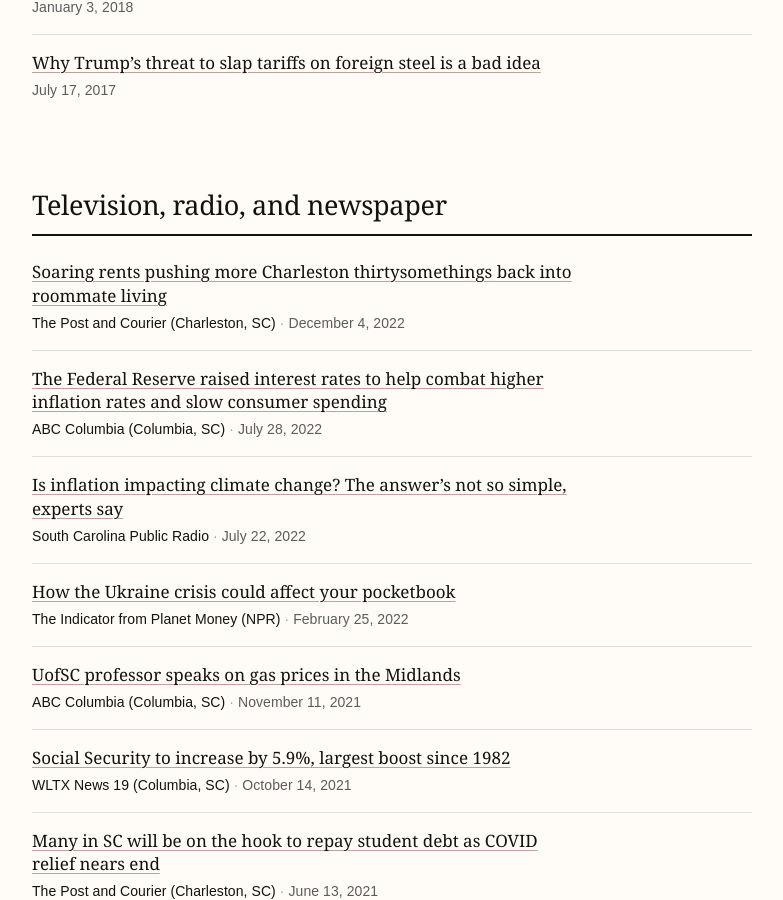
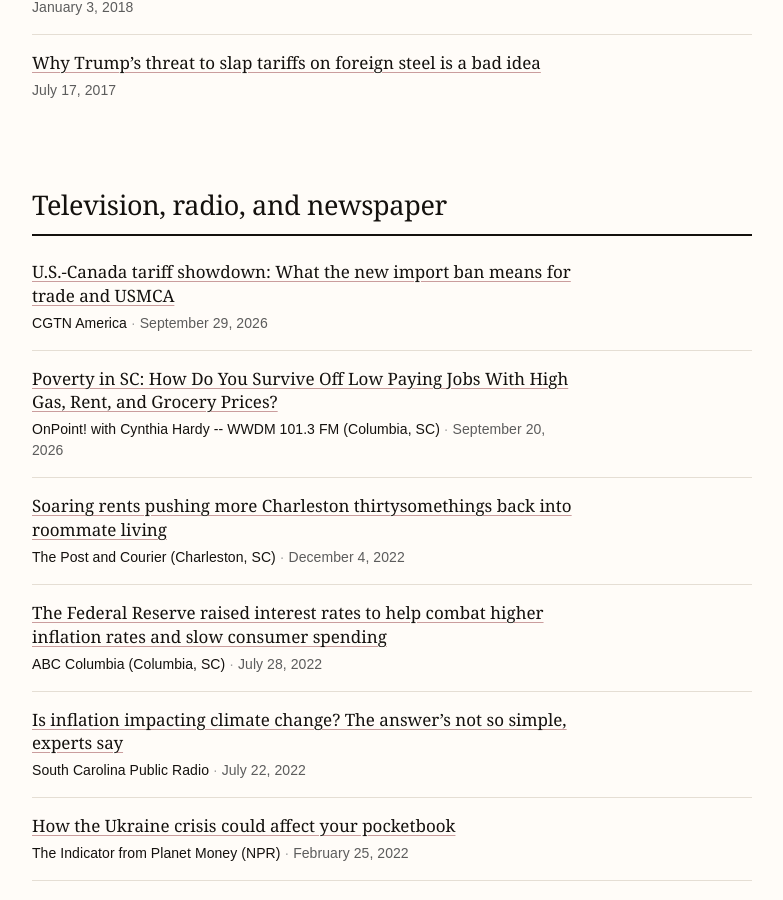
Before and after one commit to BillHauk/BillHauk.github.io, a Jekyll site: the page built from media.html, in a window 1280 px wide and 900 px high, scrolled down 1453 px. Shown: the whole window, without its empty margins (248-1031 px from the left). Built offline with Jekyll 4.4.1, drawn with Linux system fonts in a browser that asks for light colours.

Commit message:
Add new mentions to media.yml for recent interviews and discussions

```diff
--- a/_data/media.yml
+++ b/_data/media.yml
@@ -56,6 +56,17 @@ conversation:
     date: 2017-07-17
 
 mentions:
+  - title: "U.S.-Canada tariff showdown: What the new import ban means for trade and USMCA"
+    url: "https://www.youtube.com/watch?v=tZQLPabxcIU"
+    outlet: "CGTN America"
+    date: 2026-09-29
+
+  - title: "Poverty in SC: How Do You Survive Off Low Paying Jobs With High Gas, Rent, and Grocery Prices?"
+    url: "https://www.facebook.com/share/v/1JZLWwFQgr/"
+    outlet: "OnPoint! with Cynthia Hardy -- WWDM 101.3 FM"
+    place: "Columbia, SC"
+    date: 2026-09-20
+
   - title: "Soaring rents pushing more Charleston thirtysomethings back into roommate living"
     url: "https://www.postandcourier.com/news/soaring-rents-pushing-more-charleston-thirtysomethings-back-into-roommate-living/article_0c806642-5c6b-11ed-b2e0-c37d4c6a8437.html"
     outlet: "The Post and Courier"
```
